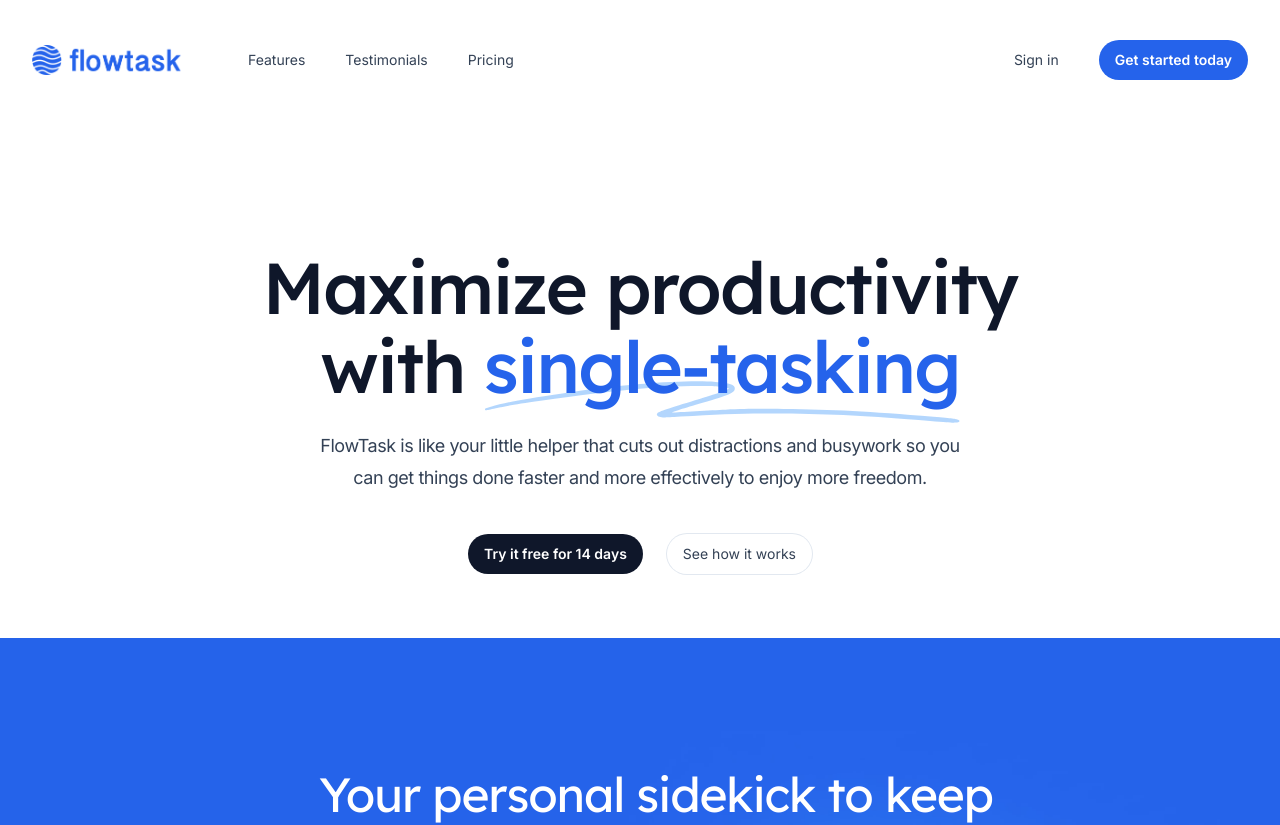
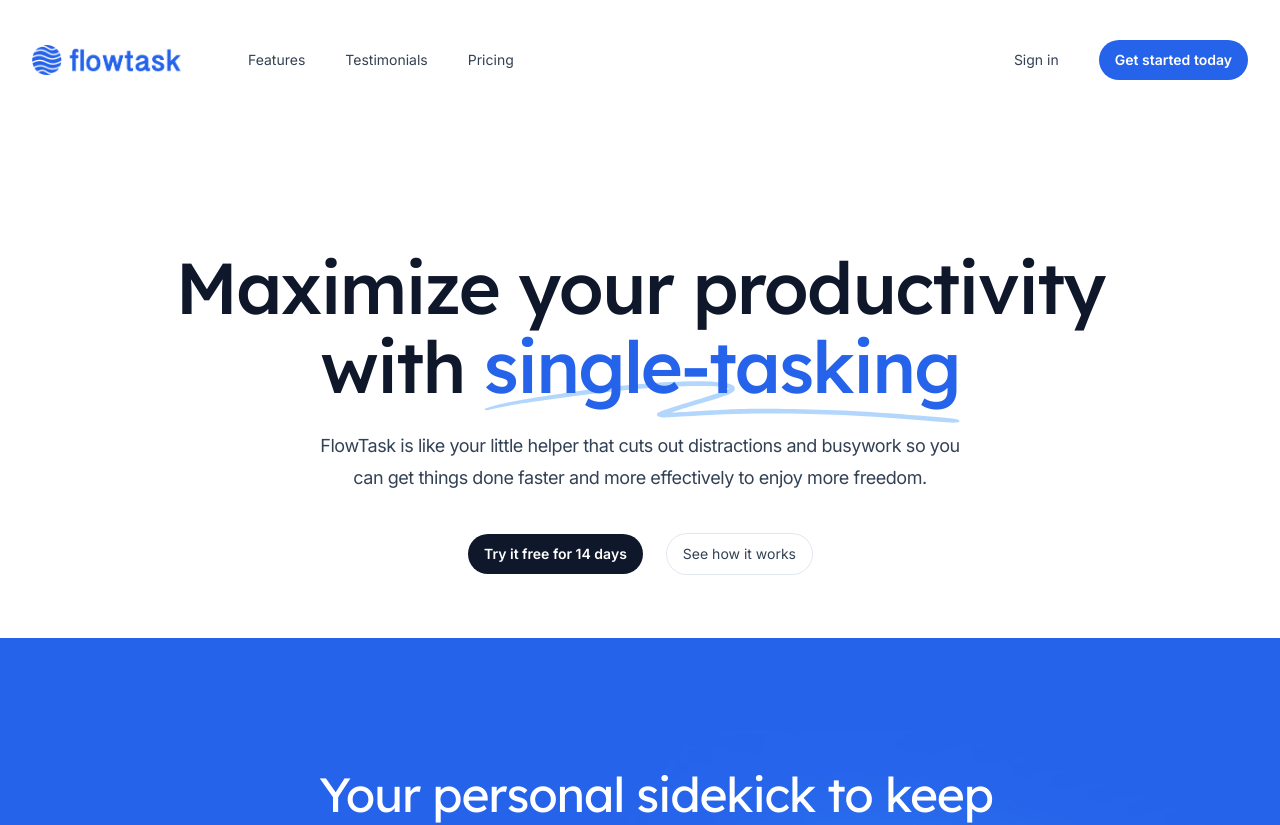
Before and after one commit to jnaples/flowtask-marketing, a Next.js app: page / in a window 1280 px wide. Shown: the top 825 px of the page. Built offline with nearby package versions, Linux system fonts and the light colour scheme.

Commit message:
Change hero

```diff
--- a/src/components/Hero.jsx
+++ b/src/components/Hero.jsx
@@ -12,8 +12,8 @@
 export function Hero() {
   return (
     <Container className="pb-16 pt-20 text-center lg:pt-32">
-      <h1 className="mx-auto max-w-4xl font-display text-4xl font-medium tracking-tight text-slate-900 sm:text-7xl">
-        Maximize productivity with{' '}
+      <h1 className="mx-auto max-w-5xl font-display text-4xl font-medium tracking-tight text-slate-900 sm:text-7xl">
+        Maximize your productivity with{' '}
         <span className="relative whitespace-nowrap text-blue-600">
           <svg
             aria-hidden="true"
```
